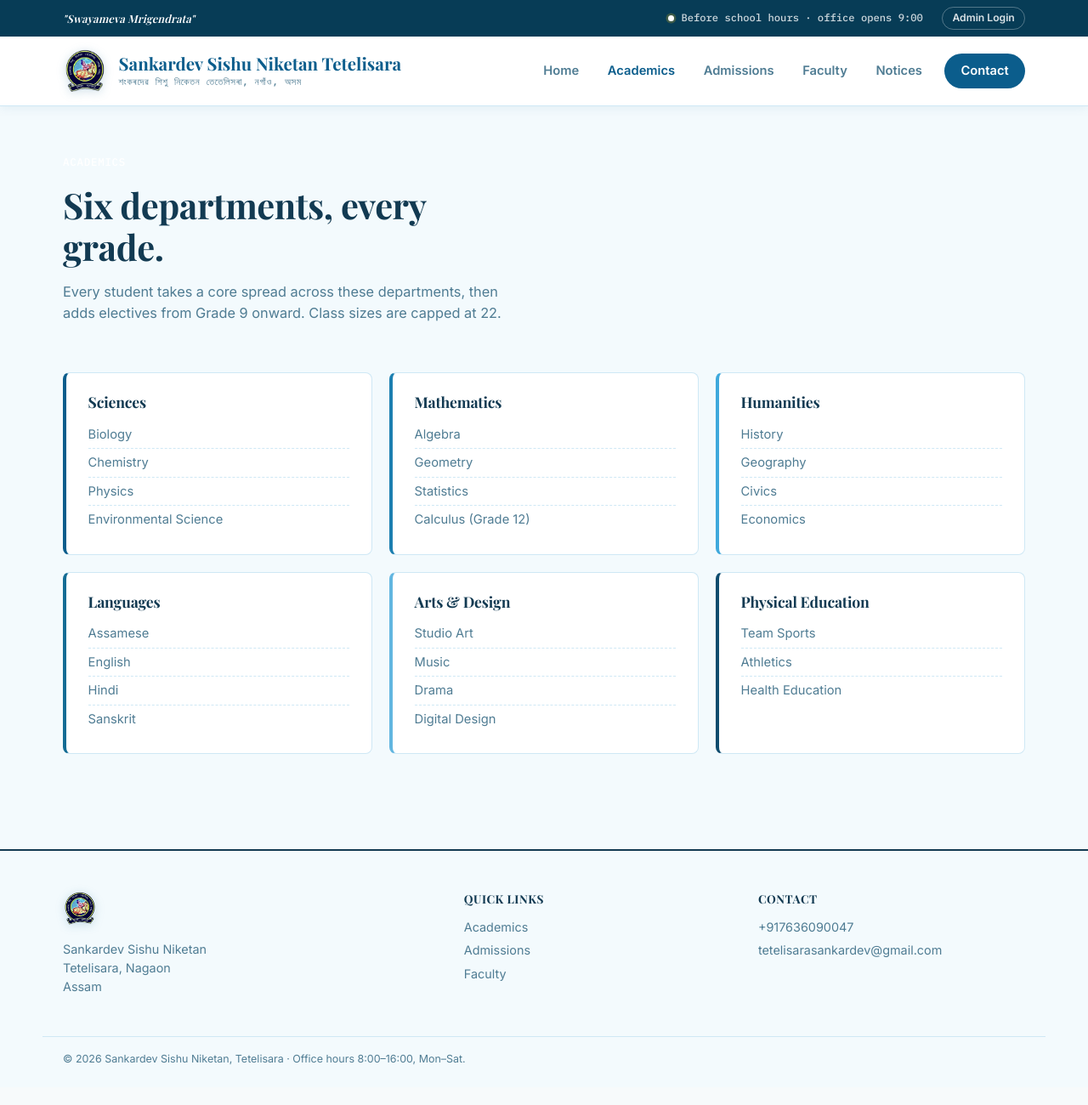
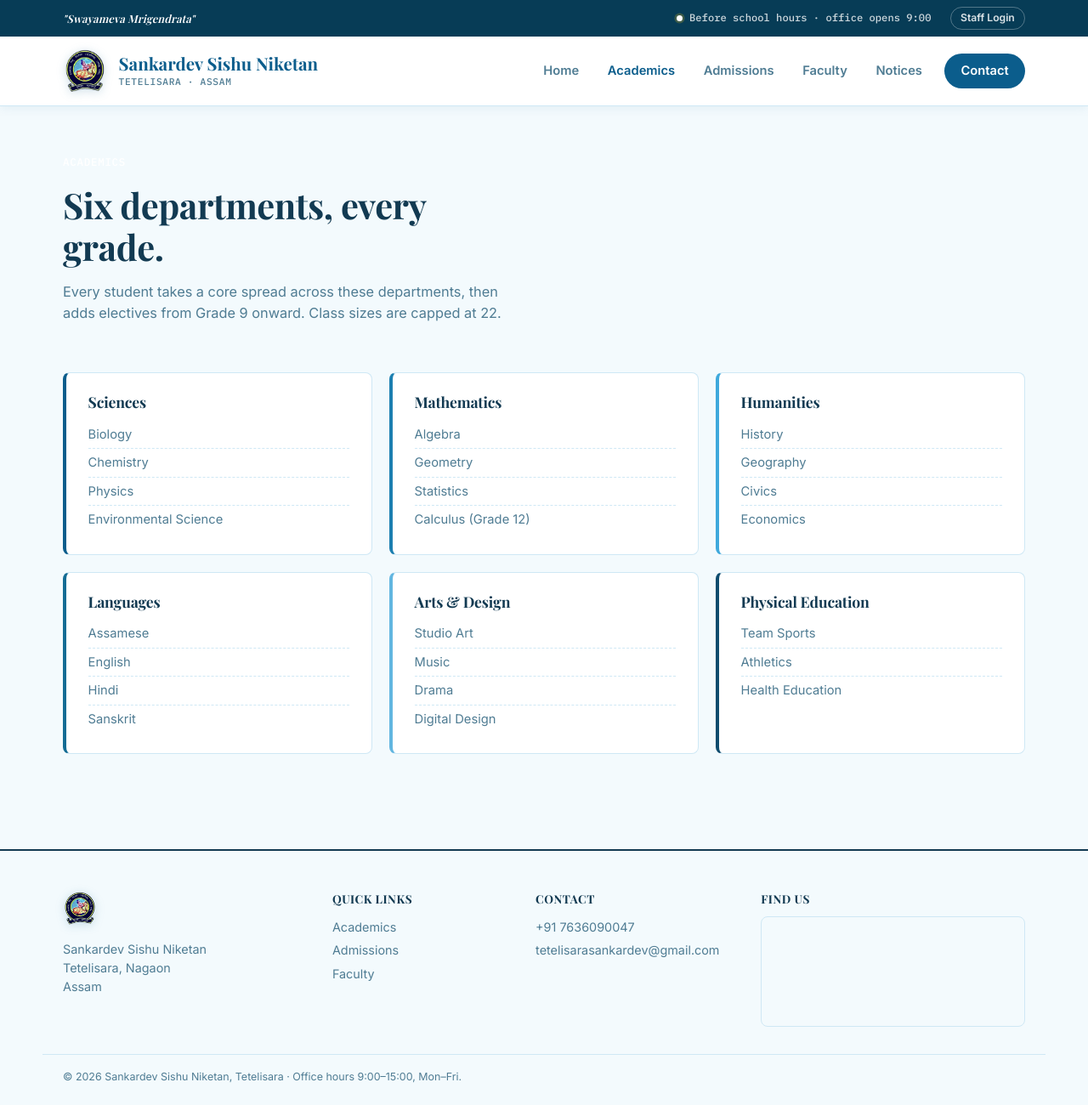
Before and after one commit to Mr-Rituraj/School-site, a Flask app: page /academics in a window 1280 px wide. Shown: the whole page at 85% size. Before the commit the page ends 1253 px from the top, so only its background shows below. Run offline with Flask 3, Linux system fonts and the light colour scheme; grey boxes are pictures that could not be loaded.

Commit message:
Add Google Maps to home and contact pages

```diff
--- a/static/css/style.css
+++ b/static/css/style.css
@@ -771,12 +771,21 @@ p { margin: 0 0 1em; color: var(--ink-soft); }
 .site-footer { border-top: 2px solid var(--ink); margin-top: 2rem; padding: 3rem 0 1.5rem; }
 .footer-inner {
   max-width: 1180px; margin: 0 auto; padding: 0 1.5rem;
-  display: grid; grid-template-columns: 1.4fr 1fr 1fr; gap: 2rem;
+  display: grid; grid-template-columns: 1.1fr 0.8fr 0.9fr 1.2fr; gap: 2rem;
 }
 .footer-col h4 { font-size: 0.85rem; text-transform: uppercase; letter-spacing: 0.04em; margin-bottom: 0.8rem; }
 .footer-col p { font-size: 0.9rem; }
 .footer-col a { display: block; font-size: 0.9rem; color: var(--ink-soft); padding: 0.15rem 0; }
 .footer-col a:hover { color: var(--ink); }
+.footer-map {
+  width: 100%;
+  height: 130px;
+  border-radius: 8px;
+  overflow: hidden;
+  border: 1px solid var(--line);
+  margin-top: 0.6rem;
+}
+.footer-map iframe { display: block; }
 .footer-note {
   max-width: 1180px; margin: 2rem auto 0; padding: 1rem 1.5rem 0;
   border-top: 1px solid var(--line);
--- a/templates/base.html
+++ b/templates/base.html
@@ -15,11 +15,11 @@
   <div class="utility-inner">
     <span class="utility-motto">"{{ school_motto }}"</span>
     <div class="utility-right">
-      <div class="bell-widget" id="bell-widget" aria-live="polite">
+      <div class="bell-widget" id="bell-widget" aria-live="polite" data-schedule='{{ bell_schedule_json | safe }}'>
         <span class="bell-dot"></span>
         <span id="bell-text">Loading schedule…</span>
       </div>
-      <a href="{{ url_for('admin_login') }}" class="utility-link">Admin Login</a>
+      <a href="{{ url_for('admin_login') }}" class="utility-link">Staff Login</a>
     </div>
   </div>
 </div>
@@ -28,7 +28,7 @@
   <div class="header-inner">
     <a href="{{ url_for('home') }}" class="brand">
       <img src="{{ url_for('static', filename='img/logo.png') }}" alt="{{ school_name }} crest" class="brand-crest">
-      <span class="brand-name">Sankardev Sishu Niketan Tetelisara<span class="brand-sub"> শংকৰদেৱ শিশু নিকেতন তেতেলিসৰা, নগাঁও, অসম</span></span>
+      <span class="brand-name">Sankardev Sishu Niketan<span class="brand-sub">Tetelisara &middot; Assam</span></span>
     </a>
 
     <button class="menu-toggle" id="menu-toggle" aria-label="Toggle menu" aria-expanded="false">
@@ -74,11 +74,26 @@
     </div>
     <div class="footer-col">
       <h4>Contact</h4>
-      <a href="tel:+917636090047">+917636090047 </a>
+      <a href="tel:+917636090047">+91 7636090047</a>
       <a href="mailto:tetelisarasankardev@gmail.com">tetelisarasankardev@gmail.com</a>
     </div>
+    <div class="footer-col">
+      <h4>Find us</h4>
+      <div class="footer-map">
+        <iframe
+          src="https://www.google.com/maps/embed?pb=!1m18!1m12!1m3!1d3566.678609307408!2d92.67652197529164!3d26.17501849140344!2m3!1f0!2f0!3f0!3m2!1i1024!2i768!4f13.1!3m3!1m2!1s0x37453b6cba05dd7b%3A0x42a50e8ab06894fe!2sShankardev%20Sishu%20Niketan%2C%20Tetelisara!5e1!3m2!1sen!2sin!4v1787727907751!5m2!1sen!2sin"
+          width="100%"
+          height="100%"
+          style="border:0;"
+          allowfullscreen=""
+          loading="lazy"
+          referrerpolicy="no-referrer-when-downgrade"
+          title="Map location of Sankardev Sishu Niketan, Tetelisara">
+        </iframe>
+      </div>
+    </div>
   </div>
-  <p class="footer-note">© 2026 Sankardev Sishu Niketan, Tetelisara · Office hours 8:00–16:00, Mon–Sat.</p>
+  <p class="footer-note">© 2026 Sankardev Sishu Niketan, Tetelisara · Office hours 9:00–15:00, Mon–Fri.</p>
 </footer>
 
 <script src="{{ url_for('static', filename='js/script.js') }}"></script>
```
